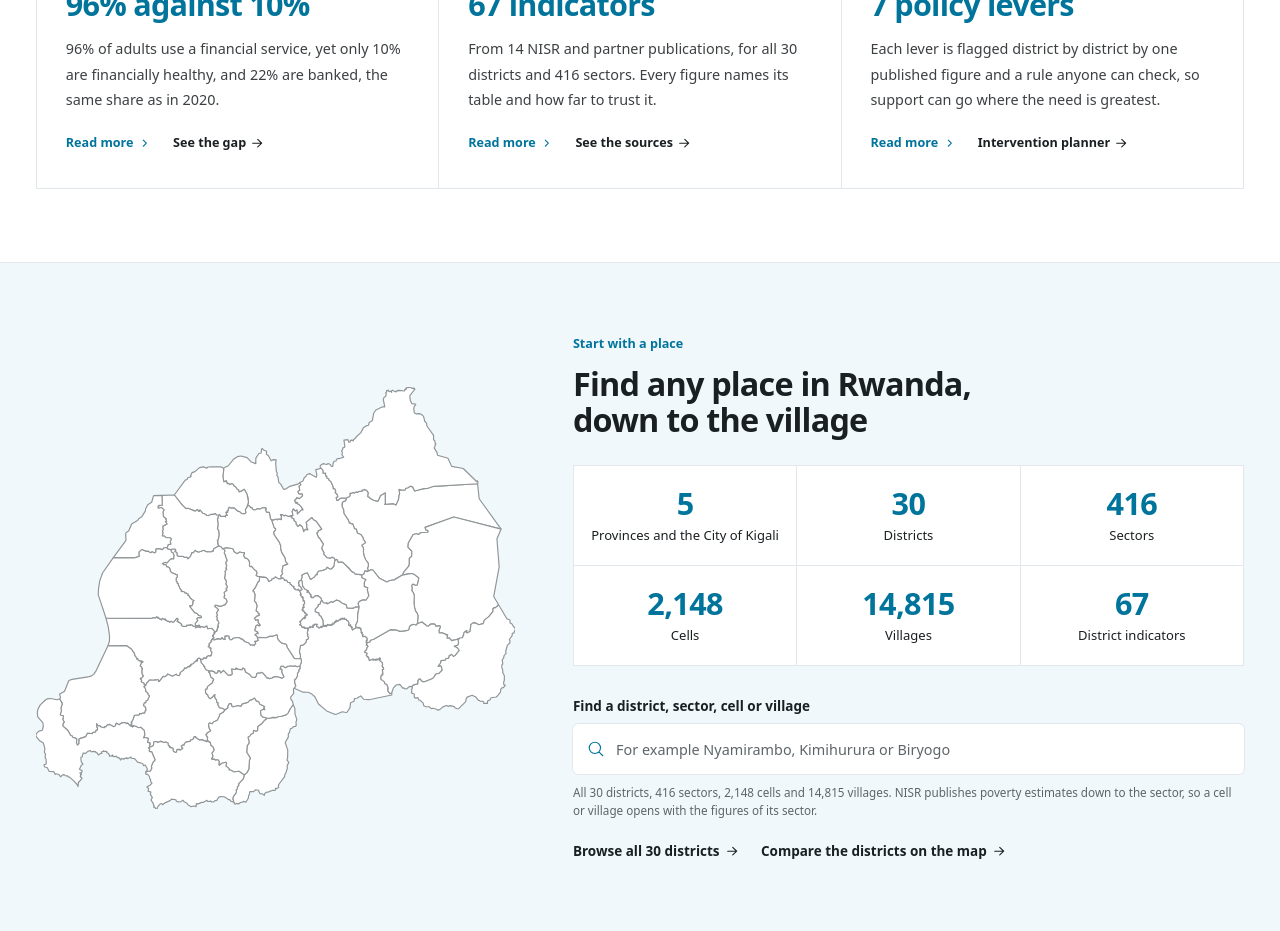
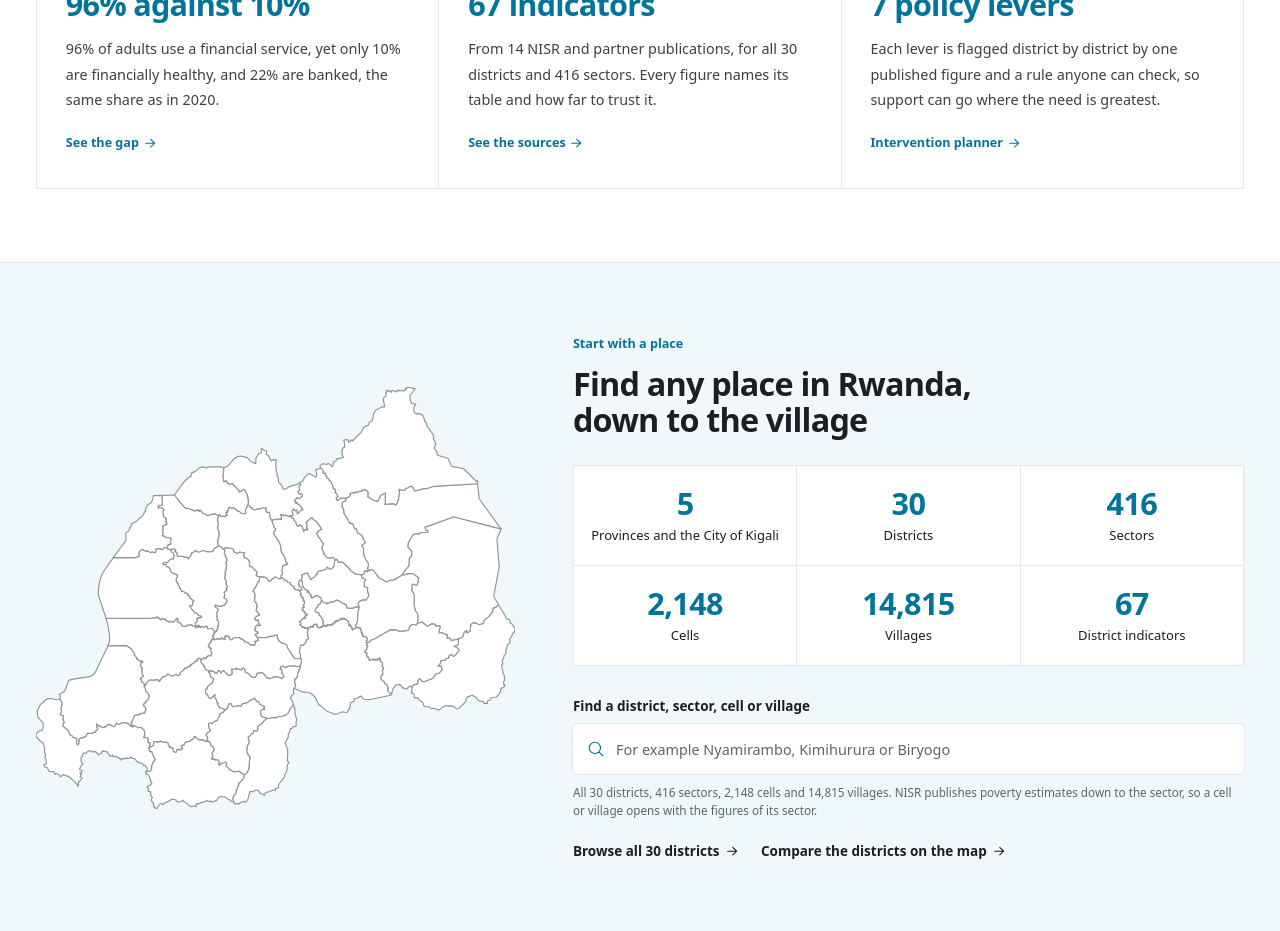
Before and after one commit to dieumerci-niyonkuru/imbonix-nisr-hackathon-2026, a Next.js app in the folder apps/web/: page / in a window 1280 px wide. Shown: the part 6220-7151 px from the top of the page. Built offline with nearby package versions, Linux system fonts and the light colour scheme.

Commit message:
fix: make the 'three tests' Read more link to the page, not a popup
On the homepage 'How IMBONIX answers the challenge' cards, the Read more
control opened a dialog. It now goes straight to the page that explains
the figure in full (one clear link per card), instead of a pop-up.

```diff
--- a/apps/web/src/components/home/challenge-statement.tsx
+++ b/apps/web/src/components/home/challenge-statement.tsx
@@ -1,7 +1,6 @@
 import Link from "next/link";
 import type { ReactNode } from "react";
 import { ArrowRightIcon } from "@heroicons/react/20/solid";
-import { ReadMore } from "@/components/ui/read-more";
 
 /** One of the three tests a useful answer has to meet, with the figure that shows IMBONIX meets it. */
 export type Requirement = {
@@ -46,10 +45,10 @@ export function ChallengeStatement({ requirements }: { requirements: Requirement
               </p>
               <p className="mt-4 text-pretty text-[16px] leading-7 text-ink/85">{requirement.body}</p>
               <div className="mt-auto flex flex-wrap items-center gap-x-6 gap-y-2 pt-6">
-                <ReadMore title={`${requirement.name}: ${requirement.figure}`}>{requirement.details}</ReadMore>
+                {/* Read more goes to the page that explains the figure in full, rather than opening a dialog. */}
                 <Link
                   href={requirement.href}
-                  className="group inline-flex items-center gap-1 rounded text-[14px] font-bold text-ink underline-offset-4 hover:text-cyan-ink hover:underline focus-visible:outline-none focus-visible:ring-2 focus-visible:ring-cyan-ink"
+                  className="group inline-flex items-center gap-1 rounded text-[14px] font-bold text-cyan-ink underline-offset-4 hover:underline focus-visible:outline-none focus-visible:ring-2 focus-visible:ring-cyan-ink"
                 >
                   {requirement.linkLabel}
                   <ArrowRightIcon className="h-4 w-4 transition-transform group-hover:translate-x-0.5" aria-hidden="true" />
```
